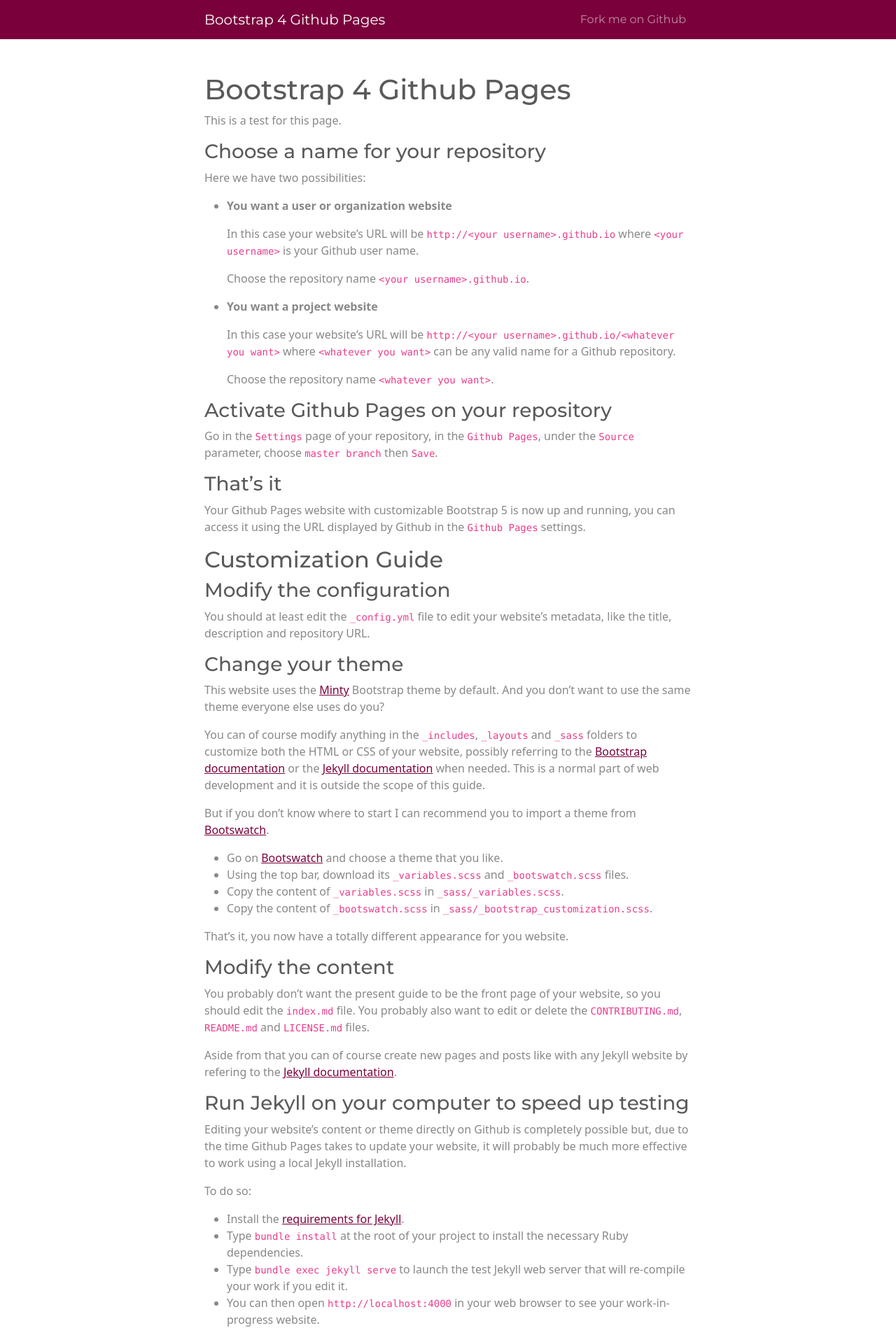
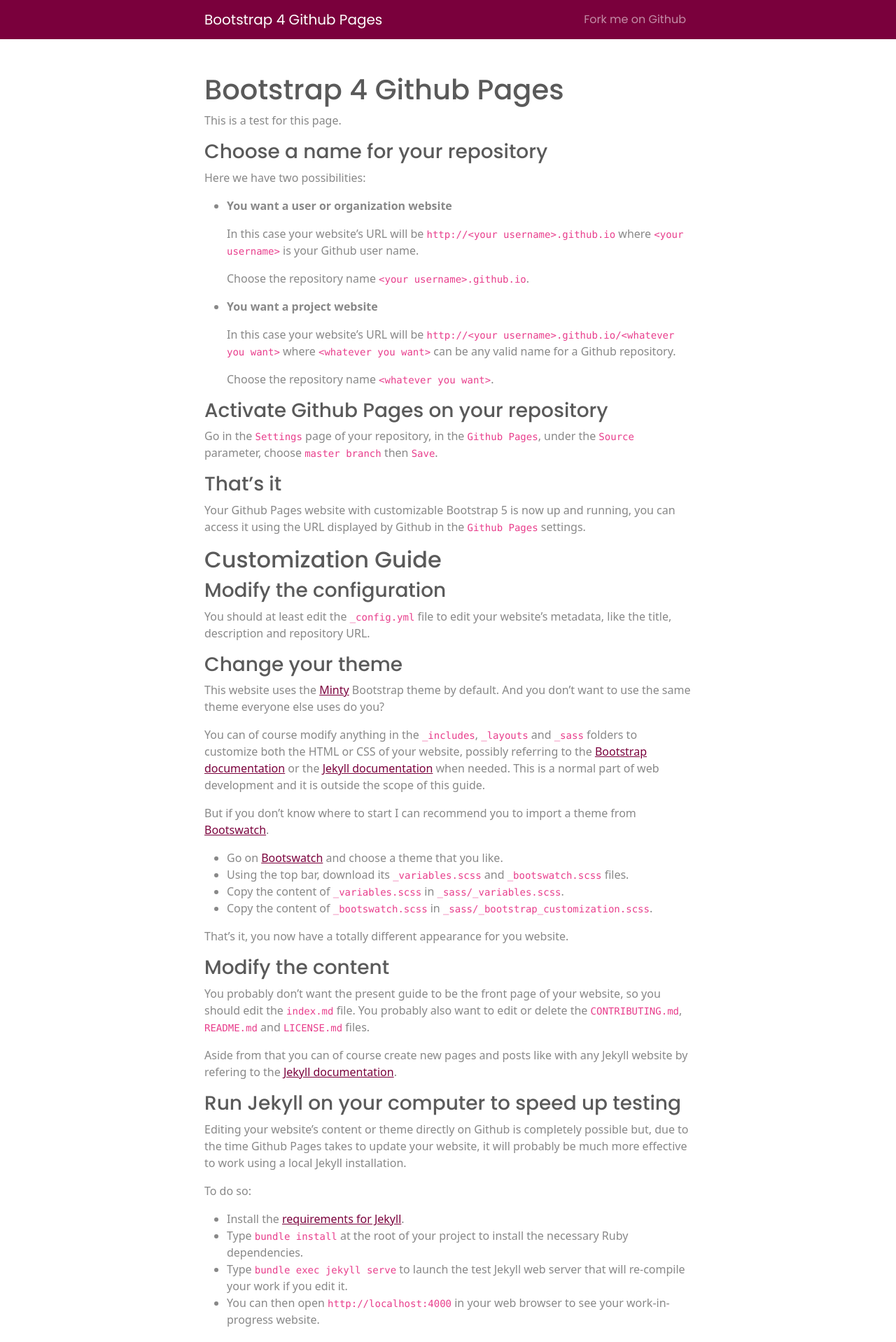
Before and after one commit to mcmasterhcs/test-repo, a Jekyll site: the page built from index.md, in a window 1280 px wide. Shown: the top 1918 px of the page at 70% size. Built offline with Jekyll 4.4.1, drawn with Linux system fonts in a browser that asks for light colours.

Commit message:
Added Poppins font to head and _variables

```diff
--- a/_includes/head.html
+++ b/_includes/head.html
@@ -6,4 +6,7 @@
   <link rel="stylesheet" href="{{ "/assets/main.css" | relative_url }}">
   {%- feed_meta -%}
   <script src="{{ "/assets/javascript/bootstrap/bootstrap.bundle.min.js" | relative_url }}"></script>
+  <link rel="preconnect" href="https://fonts.googleapis.com">
+  <link rel="preconnect" href="https://fonts.gstatic.com" crossorigin>
+  <link href="https://fonts.googleapis.com/css2?family=Poppins:ital,wght@0,100;0,200;0,300;0,400;0,500;0,600;0,700;0,800;0,900;1,100;1,200;1,300;1,400;1,500;1,600;1,700;1,800;1,900&family=Zilla+Slab:ital,wght@0,300;0,400;0,500;0,600;0,700;1,300;1,400;1,500;1,600;1,700&display=swap" rel="stylesheet">
 </head>
--- a/_sass/_variables.scss
+++ b/_sass/_variables.scss
@@ -69,7 +69,7 @@ $border-radius-sm:            .3rem !default;
 // Fonts
 
 // stylelint-disable-next-line value-keyword-case
-$headings-font-family:        Montserrat, -apple-system, system-ui, BlinkMacSystemFont, "Segoe UI", Roboto, "Helvetica Neue", Arial, sans-serif !default;
+$headings-font-family:        Poppins,sans-serif;
 $headings-color:              $gray-700 !default;
 
 // Tables
```
